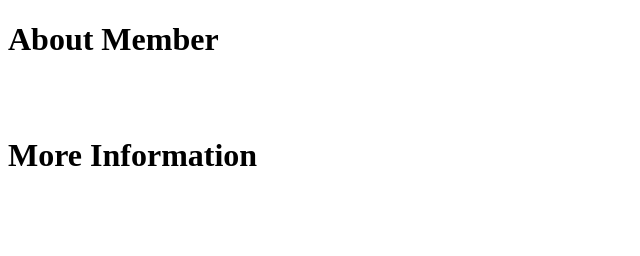
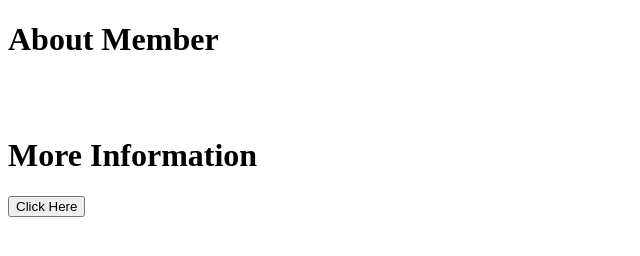
Before and after one commit to fernandaeka/biodata, a plain HTML site: page index.html in a window 1280 px wide. Shown: the whole page, without its empty margins (0-640 px from the left). Drawn offline with Linux system fonts and the light colour scheme.

Commit message:
tambah  foto dan button

```diff
--- a/index.html
+++ b/index.html
@@ -14,6 +14,7 @@
           </div>
           <div class="flipBoxBack">
             <h1>More Information</h1>
+            <a href="profil3.html"><button>Click Here</button></a>
           </div>
         </div>
       </div>
```
